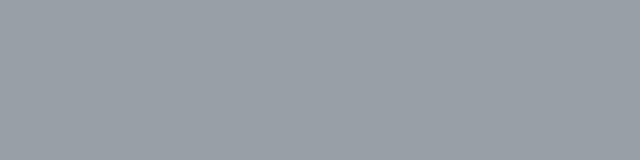
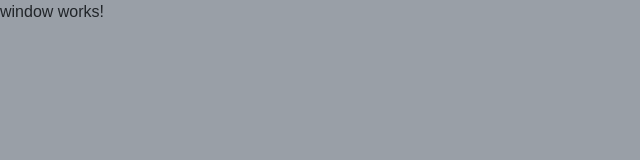
Before and after one commit to DanielKriegerS/ProjectsWindowTemplate, an Angular app: page / in a window 1280 px wide. Shown: the top 160 px of the page, without its empty margins (0-640 px from the left). Built offline with nearby package versions, Linux system fonts and the light colour scheme.

Commit message:
Feat: add display of window (to testing)

```diff
--- a/src/app/app.component.html
+++ b/src/app/app.component.html
@@ -1 +1,2 @@
-<router-outlet />
+<app-window></app-window>
+<router-outlet></router-outlet>
--- a/src/app/app.component.ts
+++ b/src/app/app.component.ts
@@ -1,11 +1,13 @@
 import { Component } from '@angular/core';
 import { RouterOutlet } from '@angular/router';
+import { FontAwesomeModule } from '@fortawesome/angular-fontawesome';
+import { WindowComponent } from "../components/window/window.component";
 
 @Component({
   selector: 'app-root',
-  imports: [RouterOutlet],
+  imports: [RouterOutlet, FontAwesomeModule, WindowComponent],
   templateUrl: './app.component.html',
-  styleUrl: './app.component.scss'
+  styleUrls: ['./app.component.scss']
 })
 export class AppComponent {
   title = 'project-window-app';
```
